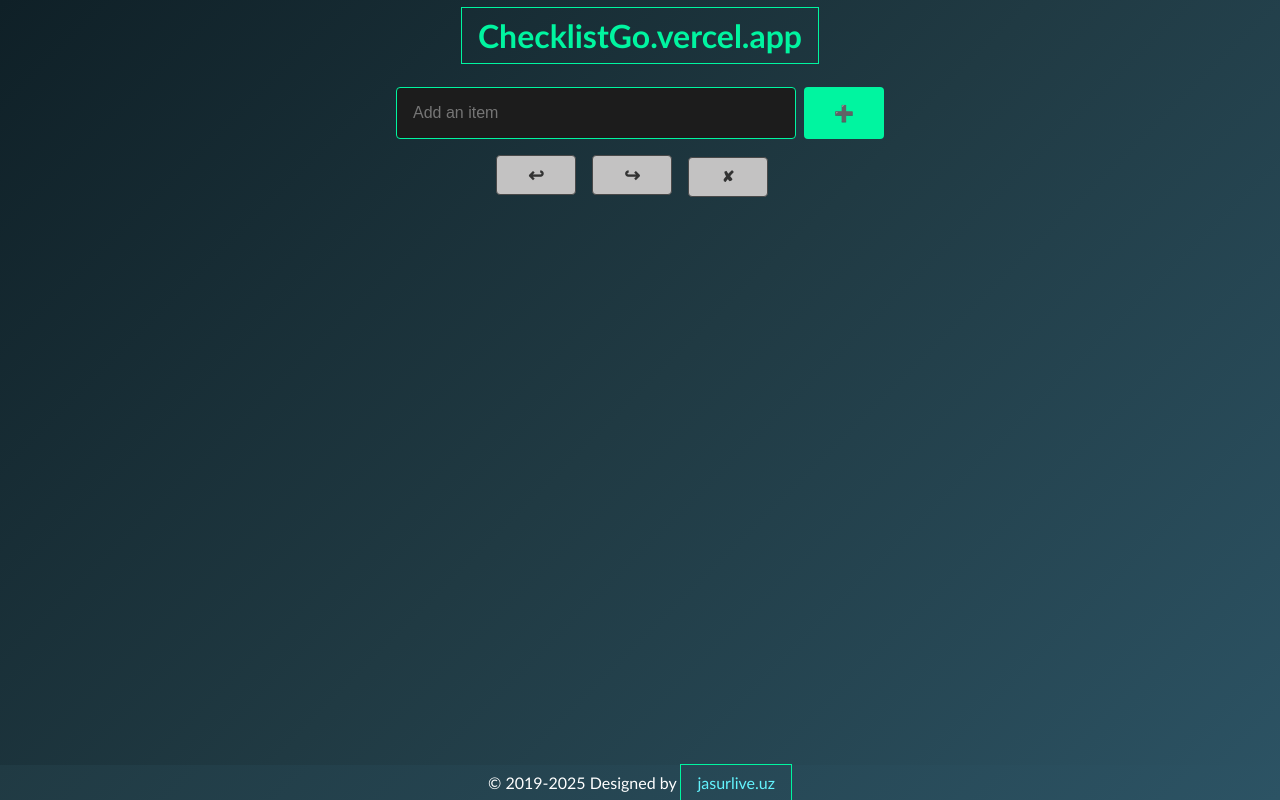
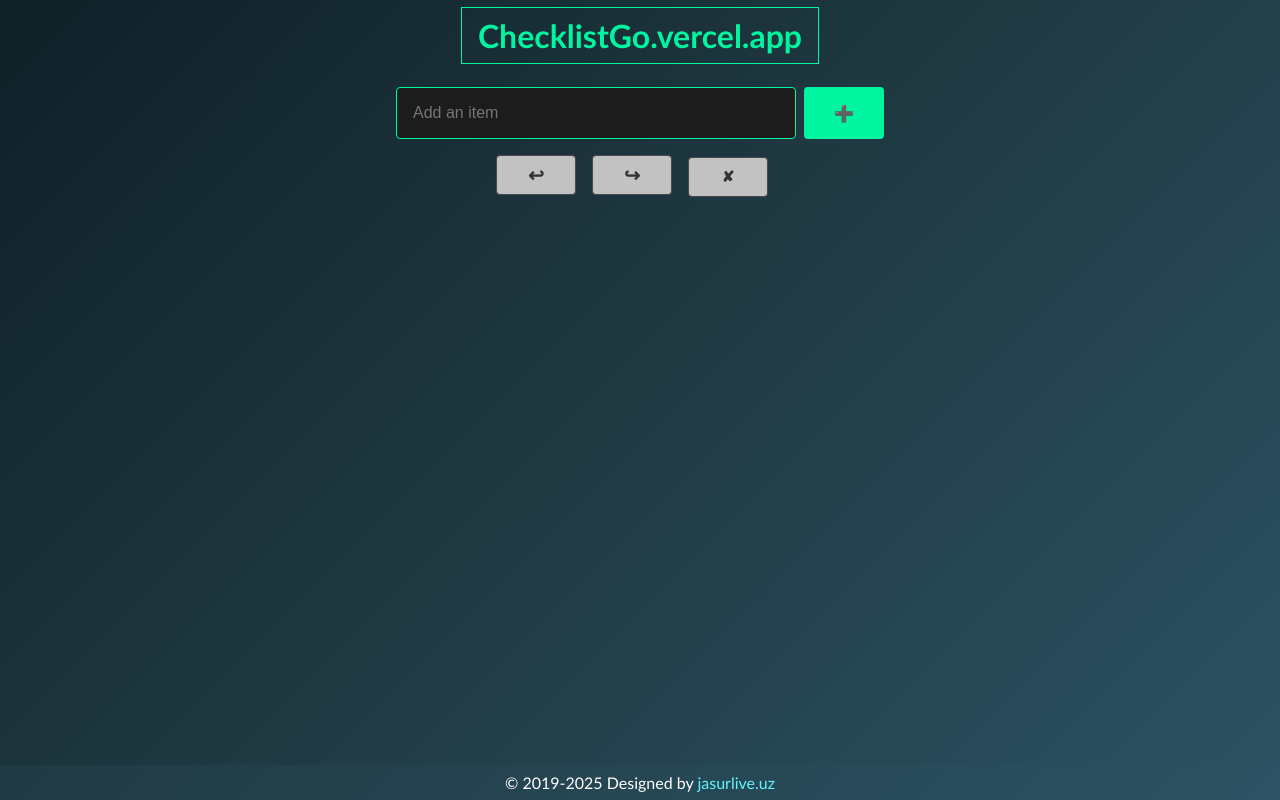
Before and after one commit to jasurlive/ChecklistGo, a React (Create React App) app: page / in a window 1280 px wide. Built offline with nearby package versions, Linux system fonts and the light colour scheme.

Commit message:
fix a link in css

```diff
--- a/package.json
+++ b/package.json
@@ -1,6 +1,6 @@
 {
-  "name": "grocery-list",
-  "version": "1.1.0",
+  "name": "checklistgo",
+  "version": "2.2.0",
   "private": true,
   "dependencies": {
     "@testing-library/jest-dom": "^5.17.0",
--- a/src/add/components/Main.js
+++ b/src/add/components/Main.js
@@ -71,9 +71,11 @@
   return (
     <>
       <div className="main-app">
-        <h1>
-          <a href="/">ChecklistGo.vercel.app</a>
-        </h1>
+        <header>
+          <h1>
+            <a href="/">ChecklistGo.vercel.app</a>
+          </h1>
+        </header>
         <div className="input-container">
           <input
             type="text"
--- a/src/add/css/main.css
+++ b/src/add/css/main.css
@@ -37,14 +37,14 @@
     color: var(--accent-color);
 }
 
-a {
+header a {
     color: var(--accent-color);
     text-decoration: none;
     border: var(--accent-color) solid 1px;
     padding: 0.5rem 1rem;
 }
 
-a:hover {
+header a:hover {
     color: var(--hover-color);
 }
 
```
